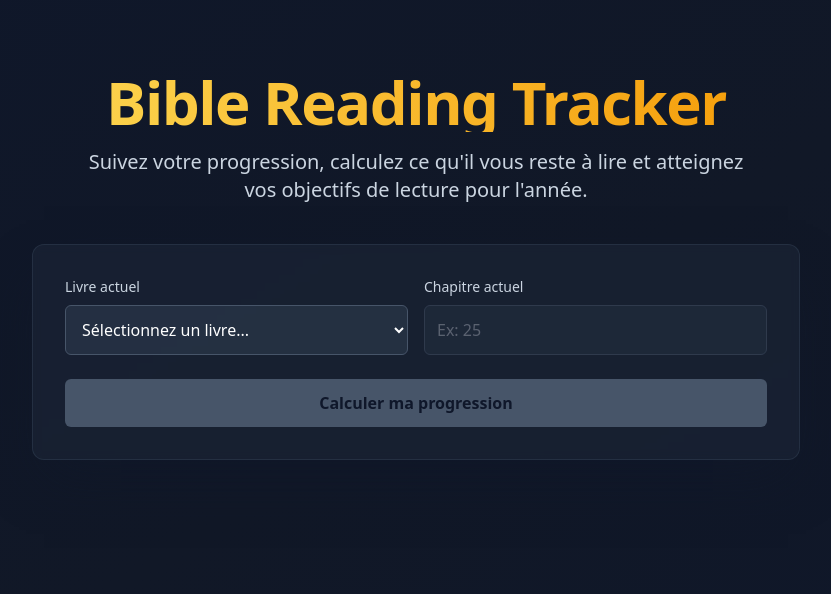
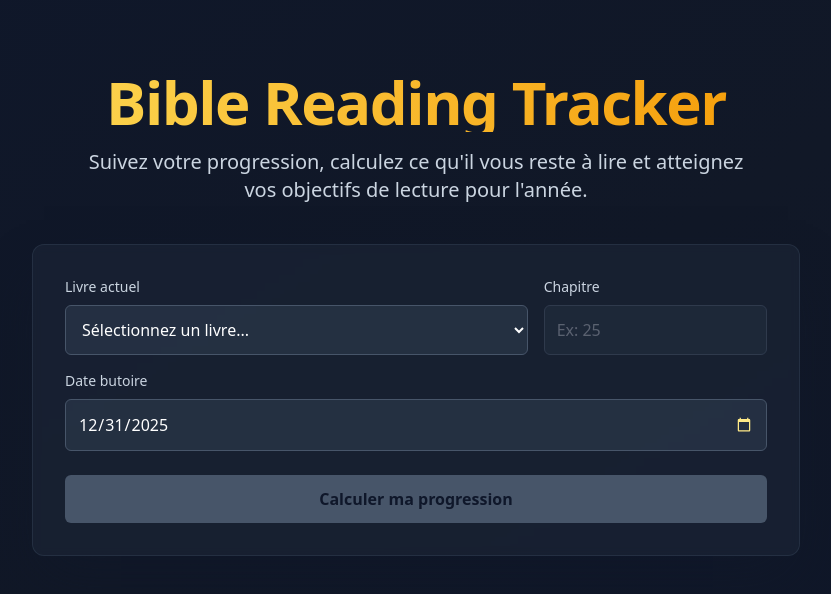
Before and after one commit to D-avlessi-webcoom/bible-reading-tracker, a React (Vite) app: page / in a window 1280 px wide. Shown: the top 594 px of the page, without its empty margins (224-1055 px from the left). Built offline with nearby package versions, Linux system fonts and the light colour scheme.

Commit message:
Add end date

```diff
--- a/App.tsx
+++ b/App.tsx
@@ -1,4 +1,3 @@
-
 import React, { useState, useMemo, useCallback } from 'react';
 import { BIBLE_BOOKS, BOOKS_WITH_CUMULATIVE, TOTAL_BIBLE_CHAPTERS, TOTAL_OT_CHAPTERS, TOTAL_NT_CHAPTERS } from './constants';
 import { Testament, CalculationResults, Book } from './types';
@@ -7,9 +6,15 @@ import BookOpenIcon from './components/icons/BookOpenIcon';
 import TargetIcon from './components/icons/TargetIcon';
 import CalendarIcon from './components/icons/CalendarIcon';
 
+const getEndOfYear = () => {
+  const today = new Date();
+  return new Date(today.getFullYear(), 11, 31).toISOString().split('T')[0];
+};
+
 const App: React.FC = () => {
   const [selectedBookId, setSelectedBookId] = useState<string>('');
   const [currentChapter, setCurrentChapter] = useState<string>('');
+  const [endDate, setEndDate] = useState<string>(getEndOfYear());
   const [results, setResults] = useState<CalculationResults | null>(null);
   const [error, setError] = useState<string>('');
   const [showResults, setShowResults] = useState<boolean>(false);
@@ -27,6 +32,10 @@ const App: React.FC = () => {
     if (!bookId || !chapterNum) {
       setError('Veuillez sélectionner un livre et un chapitre.');
       return;
+    }
+    if (!endDate) {
+        setError('Veuillez sélectionner une date butoire.');
+        return;
     }
 
     const bookWithData = BOOKS_WITH_CUMULATIVE.find(b => b.id === bookId);
@@ -50,7 +59,8 @@ const App: React.FC = () => {
       remainingInNT = TOTAL_NT_CHAPTERS;
     } else {
       const chaptersReadInNT = bookWithData.chaptersBeforeInNT + chaptersReadInCurrentBook;
-      remainingInOT = 0;
+      const chaptersReadInOT = TOTAL_OT_CHAPTERS;
+      remainingInOT = TOTAL_OT_CHAPTERS - chaptersReadInOT;
       remainingInNT = TOTAL_NT_CHAPTERS - chaptersReadInNT;
     }
 
@@ -58,21 +68,23 @@ const App: React.FC = () => {
     const remainingInBible = TOTAL_BIBLE_CHAPTERS - chaptersReadInBible;
 
     const now = new Date();
-    const endOfYear = new Date(now.getFullYear(), 11, 31);
-    const daysLeftInYear = Math.ceil((endOfYear.getTime() - now.getTime()) / (1000 * 60 * 60 * 24));
+    now.setHours(0, 0, 0, 0); // Normalize to the start of the day
+    const targetDate = new Date(endDate + 'T00:00:00');
+    const daysLeft = Math.max(0, Math.ceil((targetDate.getTime() - now.getTime()) / (1000 * 60 * 60 * 24)));
 
     setResults({
       remainingInBible,
       remainingInOT,
       remainingInNT,
-      daysLeftInYear,
-      dailyGoalForBible: daysLeftInYear > 0 ? Math.ceil(remainingInBible / daysLeftInYear) : remainingInBible,
-      dailyGoalForOT: daysLeftInYear > 0 && remainingInOT > 0 ? Math.ceil(remainingInOT / daysLeftInYear) : remainingInOT,
-      dailyGoalForNT: daysLeftInYear > 0 && remainingInNT > 0 ? Math.ceil(remainingInNT / daysLeftInYear) : remainingInNT,
+      daysLeft,
+      dailyGoalForBible: daysLeft > 0 ? Math.ceil(remainingInBible / daysLeft) : remainingInBible,
+      dailyGoalForOT: daysLeft > 0 && remainingInOT > 0 ? Math.ceil(remainingInOT / daysLeft) : remainingInOT,
+      dailyGoalForNT: daysLeft > 0 && remainingInNT > 0 ? Math.ceil(remainingInNT / daysLeft) : remainingInNT,
+      endDate: targetDate.toLocaleDateString('fr-FR', { year: 'numeric', month: 'long', day: 'numeric' }),
     });
     setShowResults(true);
 
-  }, [selectedBookId, currentChapter]);
+  }, [selectedBookId, currentChapter, endDate]);
 
   return (
     <div className="min-h-screen bg-gradient-to-br from-slate-900 via-gray-900 to-slate-900 text-slate-100 font-sans p-4 sm:p-8 flex flex-col items-center">
@@ -87,8 +99,8 @@ const App: React.FC = () => {
         </header>
 
         <div className="bg-slate-800/50 backdrop-blur-sm border border-slate-700/50 rounded-xl p-6 sm:p-8 w-full max-w-3xl shadow-2xl shadow-slate-900/50">
-          <div className="grid grid-cols-1 md:grid-cols-2 gap-4 items-end">
-            <div>
+          <div className="grid grid-cols-1 md:grid-cols-3 gap-4 items-end">
+            <div className="md:col-span-2">
               <label htmlFor="book-select" className="block text-left text-sm font-medium text-slate-300 mb-2">Livre actuel</label>
               <select
                 id="book-select"
@@ -115,7 +127,7 @@ const App: React.FC = () => {
               </select>
             </div>
             <div>
-              <label htmlFor="chapter-input" className="block text-left text-sm font-medium text-slate-300 mb-2">Chapitre actuel</label>
+              <label htmlFor="chapter-input" className="block text-left text-sm font-medium text-slate-300 mb-2">Chapitre</label>
               <input
                 type="number"
                 id="chapter-input"
@@ -127,6 +139,17 @@ const App: React.FC = () => {
                 disabled={!selectedBook}
                 className="w-full bg-slate-700/50 border border-slate-600 rounded-md p-3 text-white focus:ring-2 focus:ring-amber-400 focus:outline-none transition disabled:opacity-50"
               />
+            </div>
+             <div className="md:col-span-3">
+               <label htmlFor="end-date" className="block text-left text-sm font-medium text-slate-300 mb-2">Date butoire</label>
+                <input
+                    type="date"
+                    id="end-date"
+                    value={endDate}
+                    onChange={(e) => setEndDate(e.target.value)}
+                    min={new Date().toISOString().split('T')[0]}
+                    className="w-full bg-slate-700/50 border border-slate-600 rounded-md p-3 text-white focus:ring-2 focus:ring-amber-400 focus:outline-none transition"
+                />
             </div>
           </div>
           <button
@@ -164,8 +187,8 @@ const App: React.FC = () => {
                  <StatCard
                     icon={<CalendarIcon className="w-6 h-6" />}
                     title="Jours restants"
-                    value={results.daysLeftInYear.toLocaleString()}
-                    footer="D'ici la fin de l'année"
+                    value={results.daysLeft.toLocaleString()}
+                    footer={`Jusqu'au ${results.endDate}`}
                 />
                 <StatCard
                     icon={<TargetIcon className="w-7 h-7" />}
@@ -177,13 +200,13 @@ const App: React.FC = () => {
                 <StatCard
                     icon={<TargetIcon className="w-6 h-6" />}
                     title="Objectif A.T."
-                    value={`${results.dailyGoalForOT}`}
+                    value={`${results.dailyGoalForOT > 0 ? results.dailyGoalForOT : '-'}`}
                     footer="Chapitres/jour"
                 />
                 <StatCard
                     icon={<TargetIcon className="w-6 h-6" />}
                     title="Objectif N.T."
-                    value={`${results.dailyGoalForNT}`}
+                    value={`${results.dailyGoalForNT > 0 ? results.dailyGoalForNT : '-'}`}
                     footer="Chapitres/jour"
                 />
              </div>
@@ -198,6 +221,11 @@ const App: React.FC = () => {
         .animate-fade-in {
           animation: fade-in 0.7s ease-out forwards;
         }
+        /* Style the date picker icon */
+        input[type="date"]::-webkit-calendar-picker-indicator {
+          filter: invert(0.8) brightness(100%) sepia(100%) hue-rotate(330deg) saturate(300%);
+          cursor: pointer;
+        }
       `}</style>
     </div>
   );
--- a/types.ts
+++ b/types.ts
@@ -1,4 +1,3 @@
-
 export enum Testament {
   Old = 'Ancien Testament',
   New = 'Nouveau Testament',
@@ -15,8 +14,9 @@ export interface CalculationResults {
   remainingInBible: number;
   remainingInOT: number;
   remainingInNT: number;
-  daysLeftInYear: number;
+  daysLeft: number;
   dailyGoalForBible: number;
   dailyGoalForOT: number;
   dailyGoalForNT: number;
+  endDate: string;
 }
```
